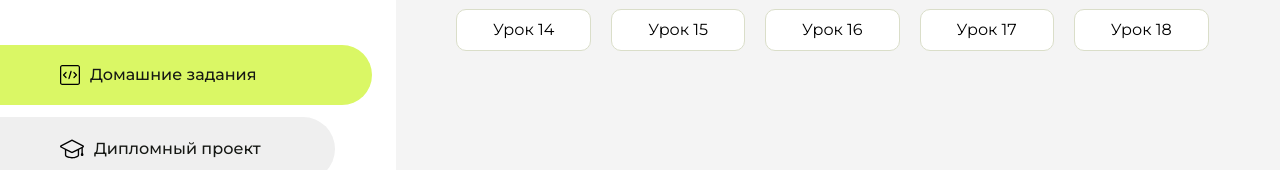
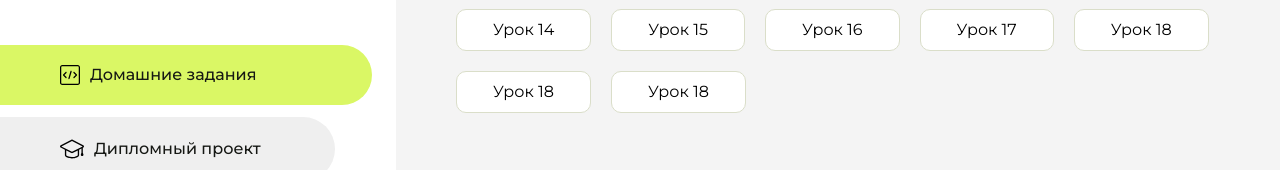
Before and after one commit to darentil/HomeWork, a plain HTML site: page index.html in a window 1280 px wide. Shown: the part 291-461 px from the top of the page. Drawn offline with Linux system fonts and the light colour scheme.

Commit message:
Update index.html

```diff
--- a/index.html
+++ b/index.html
@@ -122,6 +122,12 @@
                     <li class="content__list-item">
                         <a href="Lesson 18/index.html">Урок 18</a>
                     </li>
+                    <li class="content__list-item">
+                        <a href="Lesson 19/index.html">Урок 18</a>
+                    </li>
+                    <li class="content__list-item">
+                        <a href="Lesson 20/index.html">Урок 18</a>
+                    </li>
                 </ul>
             </div>
             <div class="content__block hidden" id="diplomBlock">
```
